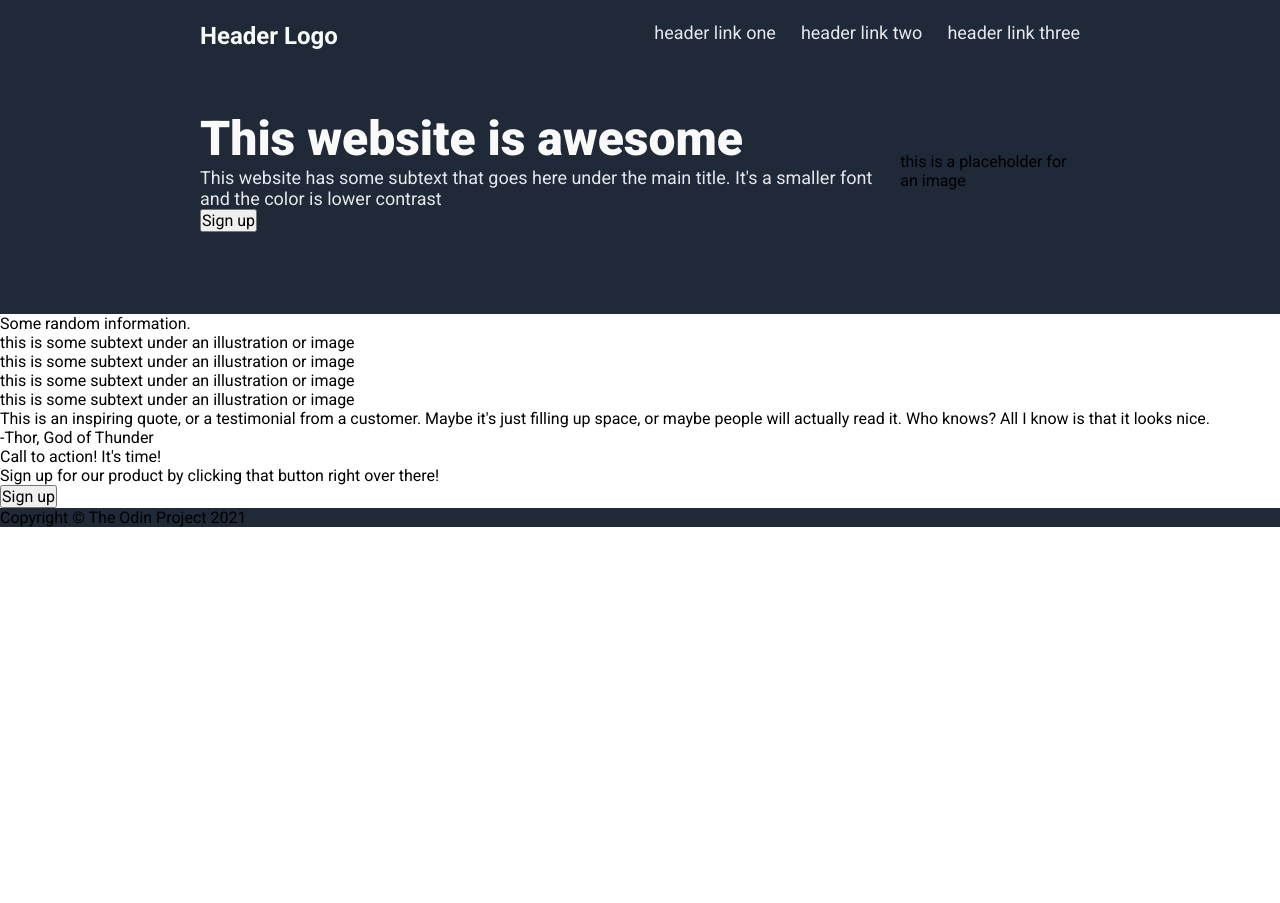
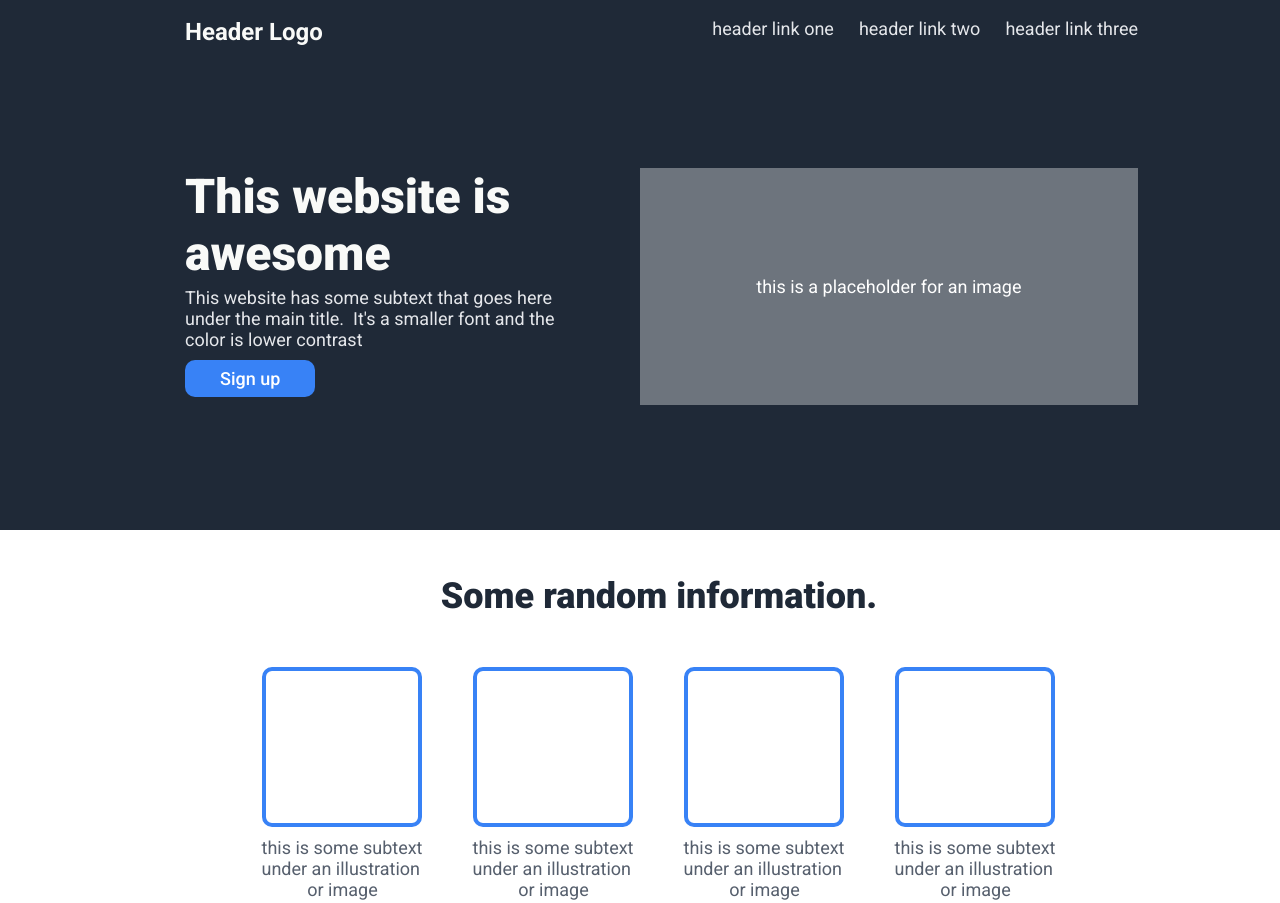
Before and after one commit to drINcoder07/odin-landing-page, a plain HTML site: page index.html in a window 1280 px wide. Shown: the top 903 px of the page. Before the commit the page ends 800 px from the top, so only its background shows below. Drawn offline with Linux system fonts and the light colour scheme.

Commit message:
Finalize website html, css

```diff
--- a/index.html
+++ b/index.html
@@ -27,7 +27,7 @@
     <div class="hero">
       <div class="hero-main">
         <div class="main-text">This website is awesome</div>
-        <div class="secondary">This website has some subtext that goes here under the main title. It's a smaller font and the color is lower contrast</div>
+        <div class="secondary">This website has some subtext that goes here under the main title.&nbsp; It's a smaller font and the color is lower contrast</div>
         <button>Sign up</button>
       </div>
       <div class="illustration">
@@ -74,7 +74,7 @@
   </div>
 
   <div class="footer">
-    Copyright &copy; The Odin Project 2021
+    Copyright&nbsp; &copy; &nbsp;The Odin Project 2021
   </div>
 </body>
 </html>
--- a/style.css
+++ b/style.css
@@ -24,13 +24,13 @@ body {
 .main {
   display: flex;
   flex-direction: column;
-  padding: 22px 200px;
+  padding: 18px 142px 65px 185px;
 }
 
 .header {
   display: flex;
   justify-content: space-between;
-  margin-bottom: 60px;
+  margin-bottom: 122px;
 }
 
 .logo {
@@ -43,6 +43,7 @@ body {
   display: flex;
   list-style-type: none;
   gap: 25px;
+  align-items: flex-end;
 }
 
 a {
@@ -56,6 +57,12 @@ a {
   display: flex;
   justify-content: space-between;
   margin-bottom: 60px;
+  /* gap: 30px; */
+}
+
+.hero-main {
+  width: 50%;
+  /* padding-right: 5px; */
 }
 
 .main-text {
@@ -67,10 +74,129 @@ a {
 .secondary {
   font-size: 18px;
   color: #e5e7eb;
+  /* line-height: 1.2em; */
+  margin: 5px 0 10px;
+  padding-right: 50px;
 }
 
 .illustration {
   display: flex;
   justify-content: center;
   align-items: center;
+  background-color: #6D747D;
+  width: 522px;
+  height: 237px;
+  color: #fff;
+  font-size: 18px;
 }
+
+.hero button {
+  padding: 8px 35px;
+  background-color: #3882f6;
+  color: #ffff;
+  border-radius: 10px;
+  border: none;
+  font-size: 18px;
+  font-weight: 500;
+}
+
+/* INFORMATION SECTION */
+.information {
+  padding: 45px 247px 120px 285px;
+  display: flex;
+  flex-direction: column;
+  justify-content: center;
+  align-items: center;
+  gap: 50px;
+}
+
+.support {
+  display: flex;
+  gap: 49px;
+}
+
+.image {
+  width: 160px;
+  height: 160px;
+  border-radius: 10px;
+  border: 4px solid #3882f6;
+}
+
+.head {
+  font-size: 36px;
+  font-weight: 900;
+  color: #1f2937;
+}
+
+.subtext {
+  color: #565F6D;
+  width: 162px;
+  font-size: 18px;
+  margin-top: 10px;
+  text-align-last: center;
+}
+
+/* QUOTE SECTION */
+.quote {
+  background-color: #e5e7eb;
+  height: 429px;
+  display: flex;
+  justify-content: center;
+  align-items: center;
+  flex-direction: column;
+  padding: 0 245px 0 318px;
+  color: #1F2937;
+}
+
+.quote-text {
+  font-size: 36px;
+  font-weight: lighter;
+  font-style: italic;
+}
+
+.quote-author {
+  font-size: 24px;
+  align-self: flex-end;
+  font-weight: 600;
+}
+
+/* ACTION SECTION */
+.action {
+  display: flex;
+  margin: 100px 208px;
+  background-color: #3882f6;
+  justify-content: space-between;
+  padding: 55px 122px;
+  color: #fff;
+  border-radius: 10px;
+}
+
+.action-text-main {
+  font-size: 24px;
+  font-weight: 600;
+}
+
+.action-text-support {
+  font-size: 18px;
+  color: #E5E7EB;
+}
+
+.action button {
+  padding: 0 33px;
+  background-color: #3882f6;
+  color: #ffff;
+  border-radius: 10px;
+  border: 2px solid #fff;
+  font-size: 18px;
+  font-weight: 600;
+}
+
+/*Footer*/
+.footer {
+  height: 100px;
+  color: #F1F2F2;
+  display: flex;
+  justify-content: center;
+  align-items: center;
+  font-size: 18px;
+}
```
